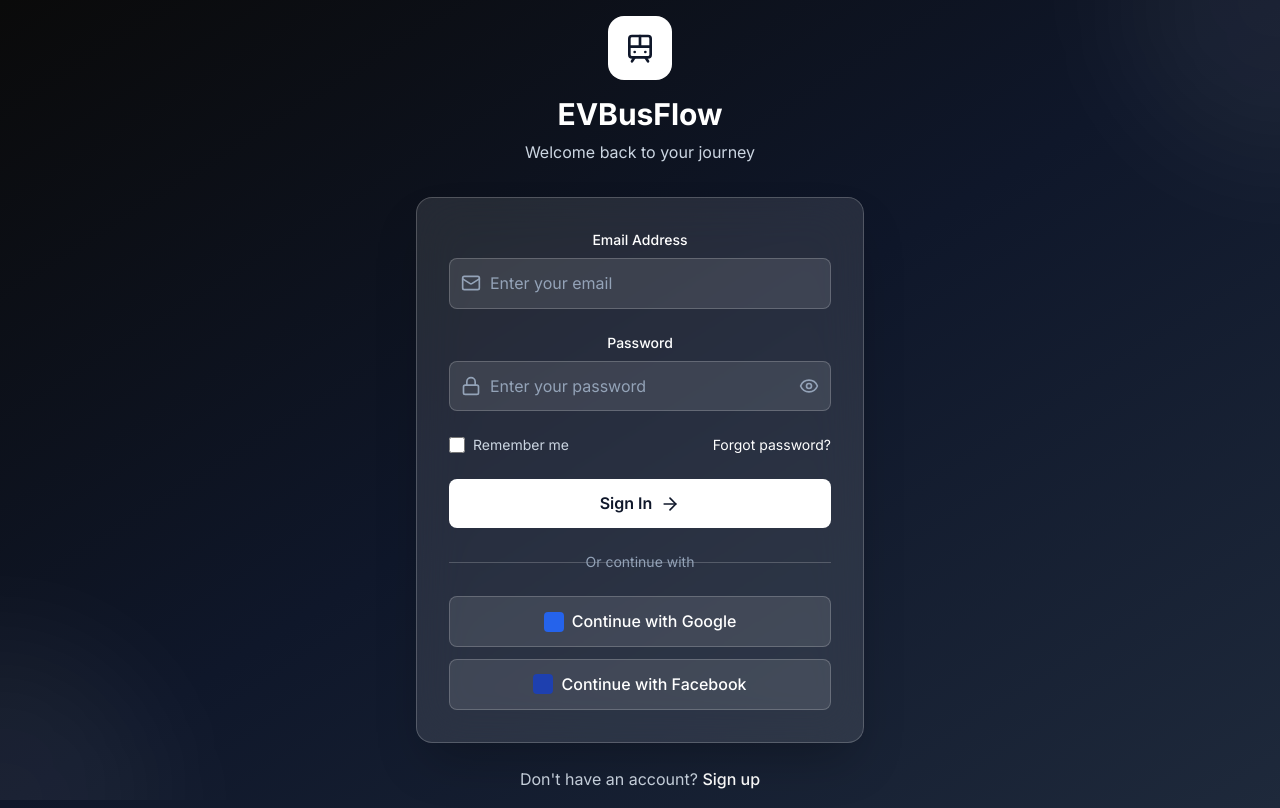
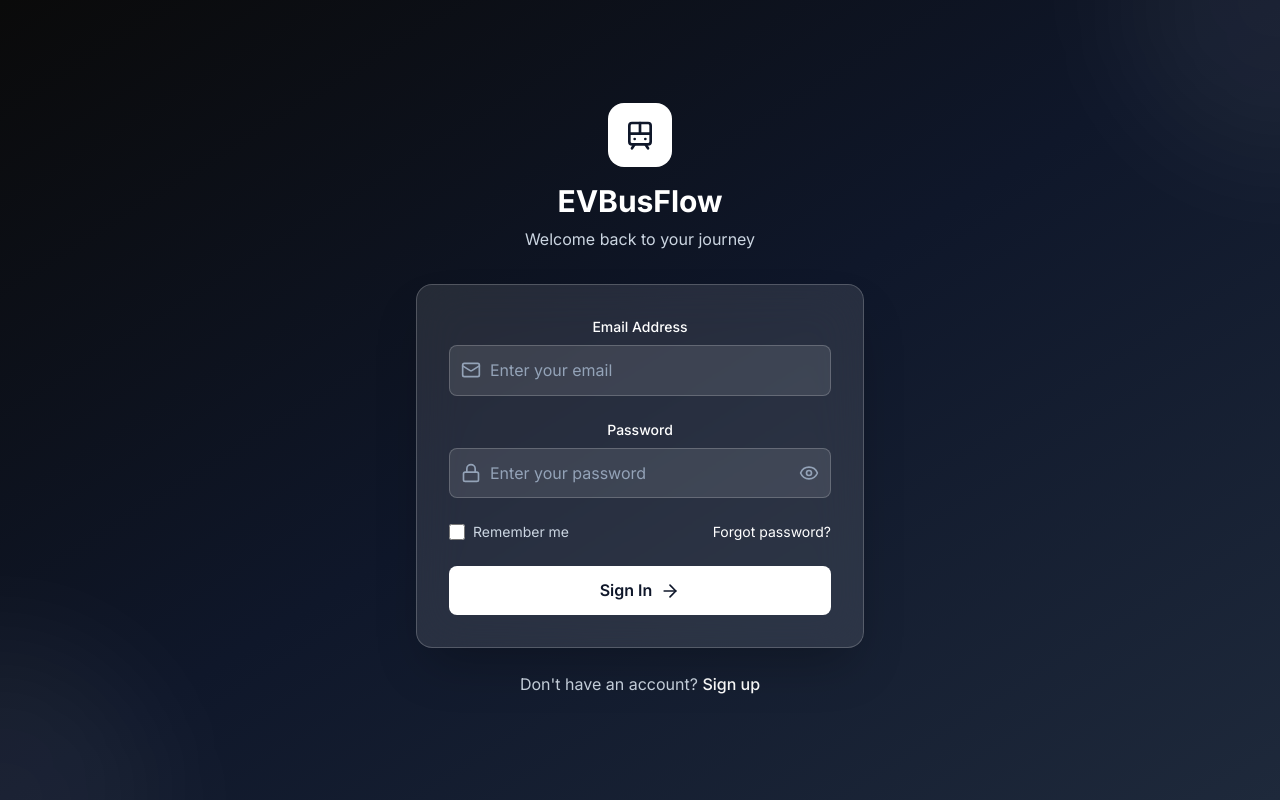
Before and after one commit to theajstars/ticketing-prototype, a React (Create React App) app: page /login in a window 1280 px wide. Built offline with nearby package versions, Linux system fonts and the light colour scheme.

Commit message:
Remove social login buttons and divider from Login page for a cleaner design.

```diff
--- a/src/pages/Login/index.tsx
+++ b/src/pages/Login/index.tsx
@@ -195,30 +195,7 @@ const LoginPage: React.FC = () => {
               )}
             </button>
           </form>
-
           {/* Divider */}
-          <div className="relative my-6">
-            <div className="absolute inset-0 flex items-center">
-              <div className="w-full border-t border-white/20"></div>
-            </div>
-            <div className="relative flex justify-center text-sm">
-              <span className="px-2 bg-transparent text-dark-400">
-                Or continue with
-              </span>
-            </div>
-          </div>
-
-          {/* Social Login Buttons */}
-          <div className="space-y-3">
-            <button className="w-full bg-white/10 hover:bg-white/20 border border-white/20 text-white font-medium py-3 px-4 rounded-lg transition-all duration-300 hover:scale-105 flex items-center justify-center space-x-2">
-              <div className="w-5 h-5 bg-blue-600 rounded"></div>
-              <span>Continue with Google</span>
-            </button>
-            <button className="w-full bg-white/10 hover:bg-white/20 border border-white/20 text-white font-medium py-3 px-4 rounded-lg transition-all duration-300 hover:scale-105 flex items-center justify-center space-x-2">
-              <div className="w-5 h-5 bg-blue-800 rounded"></div>
-              <span>Continue with Facebook</span>
-            </button>
-          </div>
         </motion.div>
 
         {/* Sign Up Link */}
```
